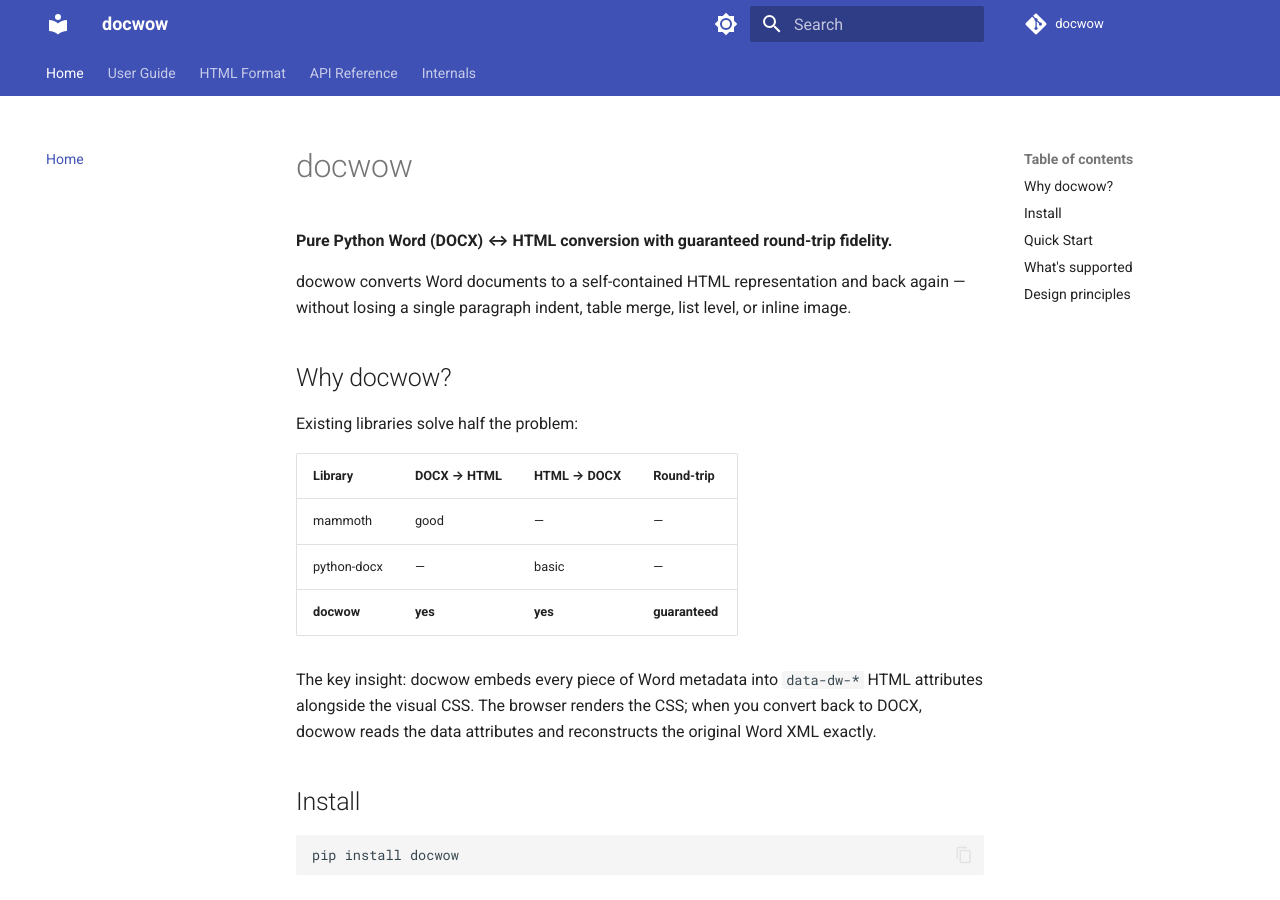
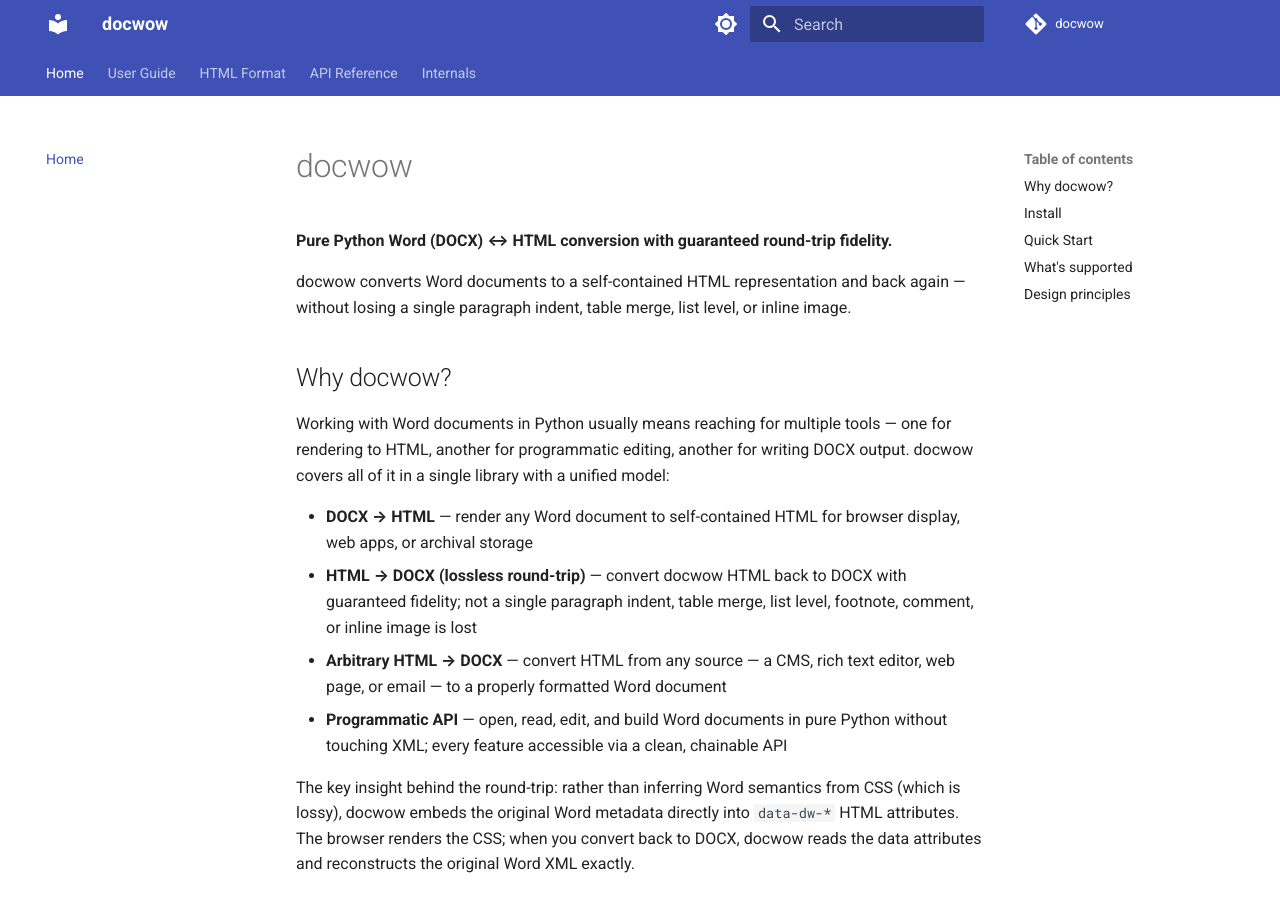
Before and after one commit to py-prit/docwow, an MkDocs documentation site: the page built from docs/index.md, in a window 1280 px wide and 900 px high. Built offline with MkDocs 1.6.1 and Material for MkDocs 9.7.7, drawn with Linux system fonts in a browser that asks for light colours; comment, search, counter and statistics services are not loaded.

Commit message:
chore: replace comparison table with capabilities-first positioning
Remove the library comparison table from README and docs/index.md.
Instead of framing docwow against other libraries, describe what it
covers: DOCX→HTML rendering, lossless round-trip, arbitrary HTML→DOCX,
and programmatic API — all in one library.

Co-Authored-By: Claude Sonnet 4.6 <noreply@anthropic.com>

```diff
--- a/docs/index.md
+++ b/docs/index.md
@@ -6,15 +6,14 @@ docwow converts Word documents to a self-contained HTML representation and back
 
 ## Why docwow?
 
-Existing libraries solve half the problem:
+Working with Word documents in Python usually means reaching for multiple tools — one for rendering to HTML, another for programmatic editing, another for writing DOCX output. docwow covers all of it in a single library with a unified model:
 
-| Library | DOCX → HTML | HTML → DOCX | Round-trip |
-|---|---|---|---|
-| mammoth | good | — | — |
-| python-docx | — | basic | — |
-| **docwow** | **yes** | **yes** | **guaranteed** |
+- **DOCX → HTML** — render any Word document to self-contained HTML for browser display, web apps, or archival storage
+- **HTML → DOCX (lossless round-trip)** — convert docwow HTML back to DOCX with guaranteed fidelity; not a single paragraph indent, table merge, list level, footnote, comment, or inline image is lost
+- **Arbitrary HTML → DOCX** — convert HTML from any source — a CMS, rich text editor, web page, or email — to a properly formatted Word document
+- **Programmatic API** — open, read, edit, and build Word documents in pure Python without touching XML; every feature accessible via a clean, chainable API
 
-The key insight: docwow embeds every piece of Word metadata into `data-dw-*` HTML attributes alongside the visual CSS. The browser renders the CSS; when you convert back to DOCX, docwow reads the data attributes and reconstructs the original Word XML exactly.
+The key insight behind the round-trip: rather than inferring Word semantics from CSS (which is lossy), docwow embeds the original Word metadata directly into `data-dw-*` HTML attributes. The browser renders the CSS; when you convert back to DOCX, docwow reads the data attributes and reconstructs the original Word XML exactly.
 
 ## Install
 
```
Also changed, not shown: README.md (+7 -8 lines).
